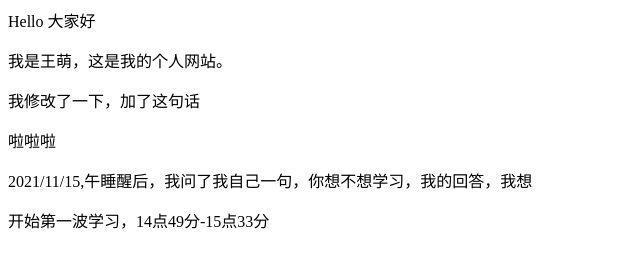
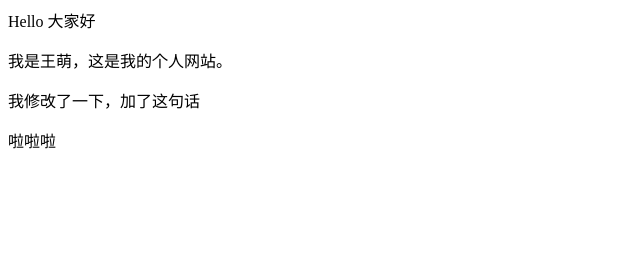
Before and after one commit to 99lankeren/99lankeren.github.io, a plain HTML site: page index.html in a window 1280 px wide. Shown: the whole page, without its empty margins (0-640 px from the left). Drawn offline with Linux system fonts and the light colour scheme.

Commit message:
Update index.html

```diff
--- a/index.html
+++ b/index.html
@@ -2,5 +2,3 @@
 <p>我是王萌，这是我的个人网站。 </p>
 <p>我修改了一下，加了这句话 </p>
 <p>啦啦啦 </p>
-<p>2021/11/15,午睡醒后，我问了我自己一句，你想不想学习，我的回答，我想 </p>
-<p>开始第一波学习，14点49分-15点33分 </p>
```
